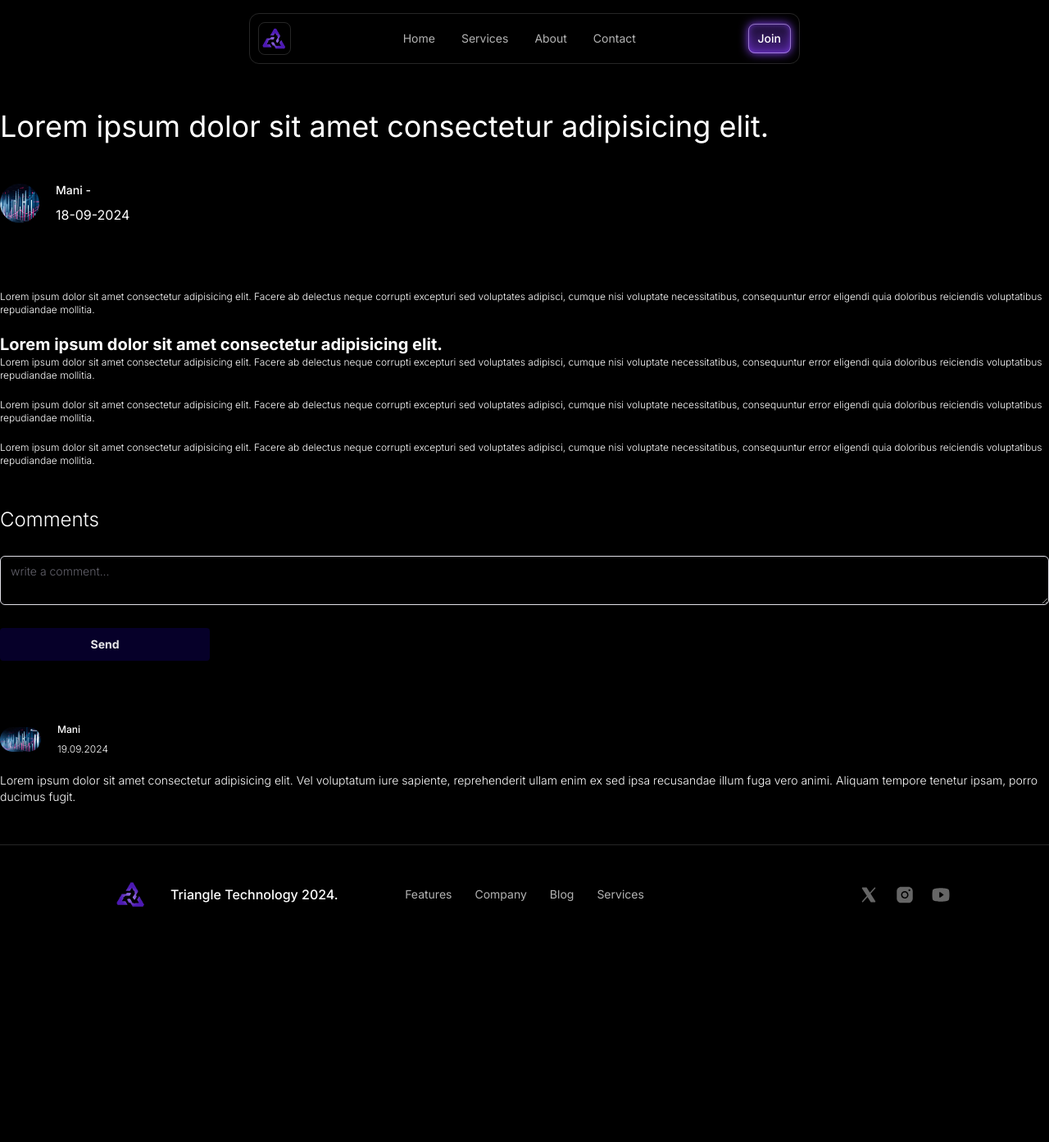
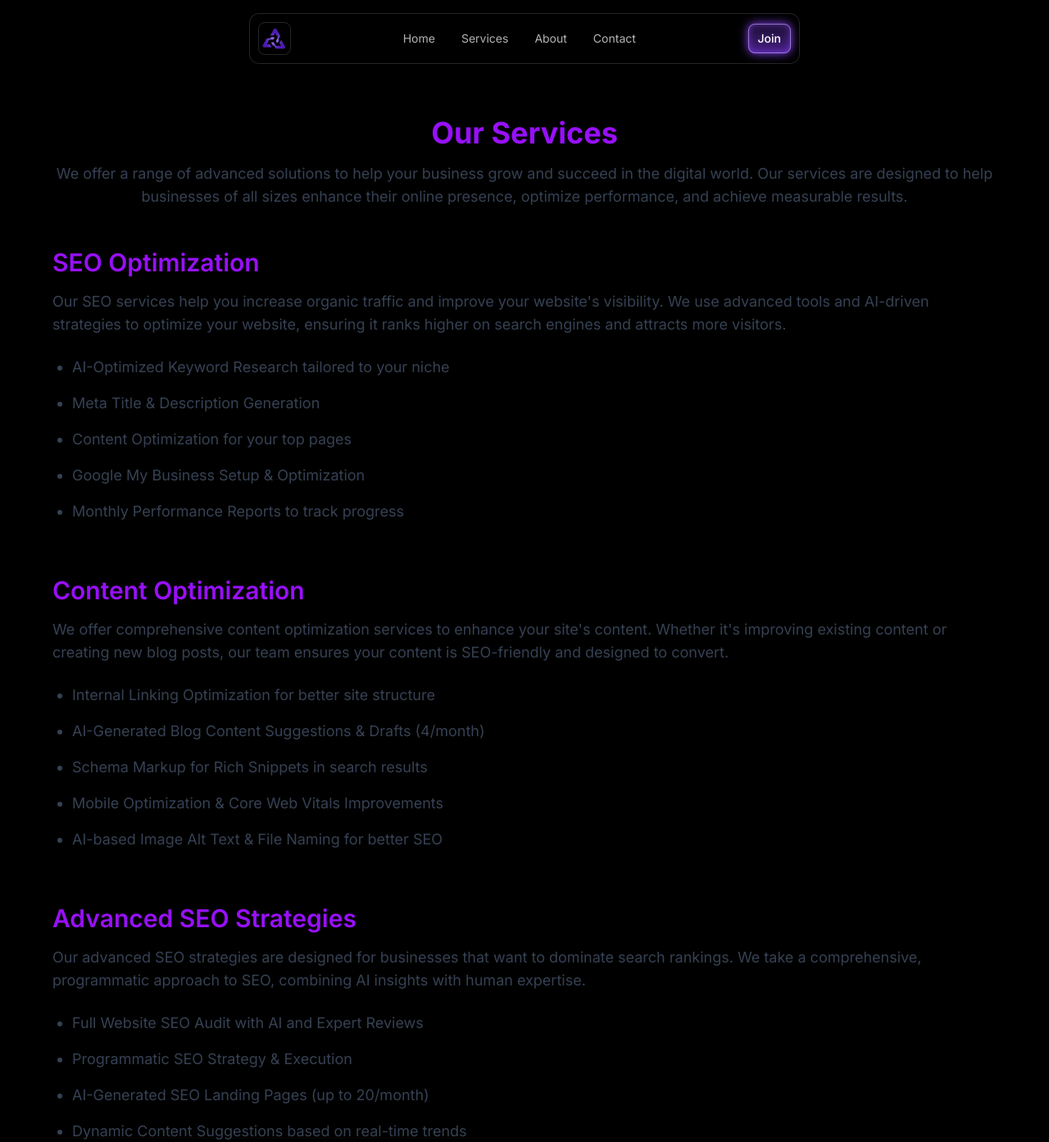
Before and after one commit to manimeskartehrani/Triangletechnology.ca, a Next.js app: page /services in a window 1280 px wide. Shown: the top 1393 px of the page at 82% size. Before the commit the page ends 1151 px from the top, so only its background shows below. Built offline with nearby package versions, Linux system fonts and the light colour scheme.

Commit message:
moved pages to (pages) folder and added about and services page

```diff
--- /dev/null
+++ b/src/app/(pages)/about/page.tsx
@@ -0,0 +1,92 @@
+"use client";
+import { FC, useState, useEffect } from "react";
+import Link from "next/link";
+
+const AboutPage: FC = () => {
+  const [isMounted, setIsMounted] = useState(false);
+
+  // Ensure the component is only rendered on the client side
+  useEffect(() => {
+    setIsMounted(true);
+  }, []);
+
+  // Render nothing before the client-side mount
+  if (!isMounted) {
+    return null; // Or you can return a loading spinner
+  }
+
+  return (
+    <div className="container mx-auto px-6 py-12">
+      {/* Hero Section */}
+      <section className="text-center mb-12">
+        <h1 className="text-4xl font-bold text-purple-600 mb-4">About Us</h1>
+        <p className="text-lg text-gray-700">
+          Learn more about our mission, vision, and the people behind Triangle
+          Technology.
+        </p>
+      </section>
+
+      {/* Mission Section */}
+      {/* Mission Section */}
+      <section className="mb-16">
+        <h2 className="text-3xl font-semibold text-purple-600 mb-4">
+          Our Mission
+        </h2>
+        <p className="text-lg text-gray-700">
+          At Triangle Technology, we strive to make advanced AI, SEO, and Web
+          Development solutions accessible to businesses of all sizes. We are
+          committed to providing businesses with the tools and strategies they
+          need to succeed in the digital world. Whether you're a startup or an
+          established brand, we can help you achieve your goals through
+          innovative and tailored solutions.
+        </p>
+      </section>
+
+      {/* Our Values Section */}
+      <section className="mb-16">
+        <h2 className="text-3xl font-semibold text-purple-600 mb-4">
+          Our Values
+        </h2>
+        <ul className="list-disc pl-6 space-y-4 text-lg text-gray-700">
+          <li>
+            Innovation: We embrace cutting-edge technologies to deliver the best
+            solutions.
+          </li>
+          <li>
+            Integrity: We believe in transparent, honest, and fair business
+            practices.
+          </li>
+          <li>
+            Collaboration: We work closely with our clients to understand their
+            unique needs and provide customized strategies.
+          </li>
+          <li>
+            Excellence: We aim for excellence in every project, striving to
+            exceed expectations.
+          </li>
+        </ul>
+      </section>
+
+
+      {/* Call to Action */}
+      <section className="text-center">
+        <h2 className="text-3xl font-semibold text-purple-600 mb-4">
+          Ready to work with us?
+        </h2>
+        <p className="text-lg text-gray-700 mb-8">
+          We’d love to help you bring your ideas to life. Get in touch with us
+          today to discuss how we can assist you in achieving your business
+          goals.
+        </p>
+        <Link
+          href="/contact"
+          className="inline-block py-2 px-6 bg-purple-600 text-white text-lg rounded-lg shadow-lg hover:bg-purple-700 transition"
+        >
+          Contact Us
+        </Link>
+      </section>
+    </div>
+  );
+};
+
+export default AboutPage;
--- a/src/app/blog/post/page.tsx
+++ b/src/app/(pages)/blog/post/page.tsx
@@ -1,5 +1,5 @@
-import CardList from "../../../components/CardList";
-import Menu from "../../../components/Menu";
+import CardList from "../../../../components/CardList";
+import Menu from "../../../../components/Menu";
 import React from "react";
 
 const BlogPage = () => {
--- /dev/null
+++ b/src/app/(pages)/contact/layout.tsx
@@ -0,0 +1,18 @@
+import React from "react";
+import Navbar from "../../../components/Navbar";
+import Footer from "../../../components/Footer";
+import { ThemeContextProvider } from "../../../context/ThemeContext";
+import { ThemeProvider } from "../../../providers/ThemeProvider";
+
+const layout = ({
+  children,
+}: Readonly<{
+  children: React.ReactNode;
+}>) => {
+  return (
+    <>{children}</>
+
+  );
+};
+
+export default layout;
--- /dev/null
+++ b/src/app/(pages)/services/page.tsx
@@ -0,0 +1,101 @@
+// pages/services.tsx
+
+import { FC } from "react";
+import Link from "next/link";
+
+const ServicesPage: FC = () => {
+  return (
+    <div className="container mx-auto px-6 py-12">
+      {/* Hero Section */}
+      <section className="text-center mb-12">
+        <h1 className="text-4xl font-bold text-purple-600 mb-4">
+          Our Services
+        </h1>
+        <p className="text-lg text-gray-700">
+          We offer a range of advanced solutions to help your business grow and
+          succeed in the digital world. Our services are designed to help
+          businesses of all sizes enhance their online presence, optimize
+          performance, and achieve measurable results.
+        </p>
+      </section>
+
+      {/* SEO Services */}
+      <section className="mb-16">
+        <h2 className="text-3xl font-semibold text-purple-600 mb-4">
+          SEO Optimization
+        </h2>
+        <p className="text-lg text-gray-700 mb-6">
+          Our SEO services help you increase organic traffic and improve your
+          website's visibility. We use advanced tools and AI-driven strategies
+          to optimize your website, ensuring it ranks higher on search engines
+          and attracts more visitors.
+        </p>
+        <ul className="list-disc pl-6 space-y-4 text-lg text-gray-700">
+          <li>AI-Optimized Keyword Research tailored to your niche</li>
+          <li>Meta Title & Description Generation</li>
+          <li>Content Optimization for your top pages</li>
+          <li>Google My Business Setup & Optimization</li>
+          <li>Monthly Performance Reports to track progress</li>
+        </ul>
+      </section>
+
+      {/* Content Optimization */}
+      <section className="mb-16">
+        <h2 className="text-3xl font-semibold text-purple-600 mb-4">
+          Content Optimization
+        </h2>
+        <p className="text-lg text-gray-700 mb-6">
+          We offer comprehensive content optimization services to enhance your
+          site's content. Whether it's improving existing content or creating
+          new blog posts, our team ensures your content is SEO-friendly and
+          designed to convert.
+        </p>
+        <ul className="list-disc pl-6 space-y-4 text-lg text-gray-700">
+          <li>Internal Linking Optimization for better site structure</li>
+          <li>AI-Generated Blog Content Suggestions & Drafts (4/month)</li>
+          <li>Schema Markup for Rich Snippets in search results</li>
+          <li>Mobile Optimization & Core Web Vitals Improvements</li>
+          <li>AI-based Image Alt Text & File Naming for better SEO</li>
+        </ul>
+      </section>
+
+      {/* Advanced SEO Strategies */}
+      <section className="mb-16">
+        <h2 className="text-3xl font-semibold text-purple-600 mb-4">
+          Advanced SEO Strategies
+        </h2>
+        <p className="text-lg text-gray-700 mb-6">
+          Our advanced SEO strategies are designed for businesses that want to
+          dominate search rankings. We take a comprehensive, programmatic
+          approach to SEO, combining AI insights with human expertise.
+        </p>
+        <ul className="list-disc pl-6 space-y-4 text-lg text-gray-700">
+          <li>Full Website SEO Audit with AI and Expert Reviews</li>
+          <li>Programmatic SEO Strategy & Execution</li>
+          <li>AI-Generated SEO Landing Pages (up to 20/month)</li>
+          <li>Dynamic Content Suggestions based on real-time trends</li>
+          <li>Conversion Rate Optimization (CRO) Recommendations</li>
+        </ul>
+      </section>
+
+      {/* Call to Action */}
+      <section className="text-center">
+        <h2 className="text-3xl font-semibold text-purple-600 mb-4">
+          Ready to take your business to the next level?
+        </h2>
+        <p className="text-lg text-gray-700 mb-8">
+          Our team of experts is ready to help you achieve your goals. Let’s
+          work together to create a customized strategy for your business.
+        </p>
+        <Link
+          href="/contact"
+          className="inline-block py-2 px-6 bg-purple-600 text-white text-lg rounded-lg shadow-lg hover:bg-purple-700 transition"
+        >
+          Get in Touch
+        </Link>
+      </section>
+    </div>
+  );
+};
+
+export default ServicesPage;
--- a/src/app/about/page.tsx
+++ /dev/null
@@ -1,9 +0,0 @@
-import React from 'react'
-
-const aboutPage = () => {
-  return (
-    <div>aboutPage</div>
-  )
-}
-
-export default aboutPage
--- a/src/app/contact/layout.tsx
+++ /dev/null
@@ -1,18 +0,0 @@
-import React from "react";
-import Navbar from "../../components/Navbar";
-import Footer from "../../components/Footer";
-import { ThemeContextProvider } from "../../context/ThemeContext";
-import { ThemeProvider } from "../../providers/ThemeProvider";
-
-const layout = ({
-  children,
-}: Readonly<{
-  children: React.ReactNode;
-}>) => {
-  return (
-    <>{children}</>
-
-  );
-};
-
-export default layout;
```
Also changed, not shown: src/app/(pages)/blog/layout.tsx (renamed from src/app/blog/layout.tsx, +4 -4 lines), src/app/(pages)/blog/page.tsx (renamed from src/app/blog/page.tsx, +4 -4 lines), src/app/(pages)/[slug]/page.tsx (renamed from src/app/[slug]/page.tsx), src/app/(pages)/contact/page.tsx (renamed from src/app/contact/page.tsx).
